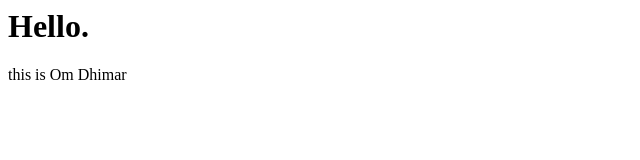
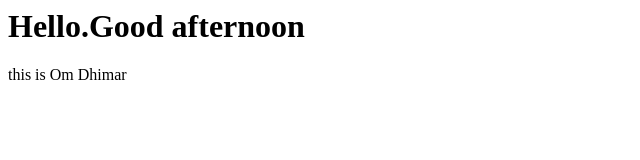
Before and after one commit to omdhimar/webhook-private-repo, a plain HTML site: page index.html in a window 1280 px wide. Shown: the whole page, without its empty margins (0-640 px from the left). Drawn offline with Linux system fonts and the light colour scheme.

Commit message:
Update index.html

```diff
--- a/index.html
+++ b/index.html
@@ -1,2 +1,2 @@
-<h1>Hello.</h1>
+<h1>Hello.Good afternoon</h1>
 this is Om Dhimar
```
